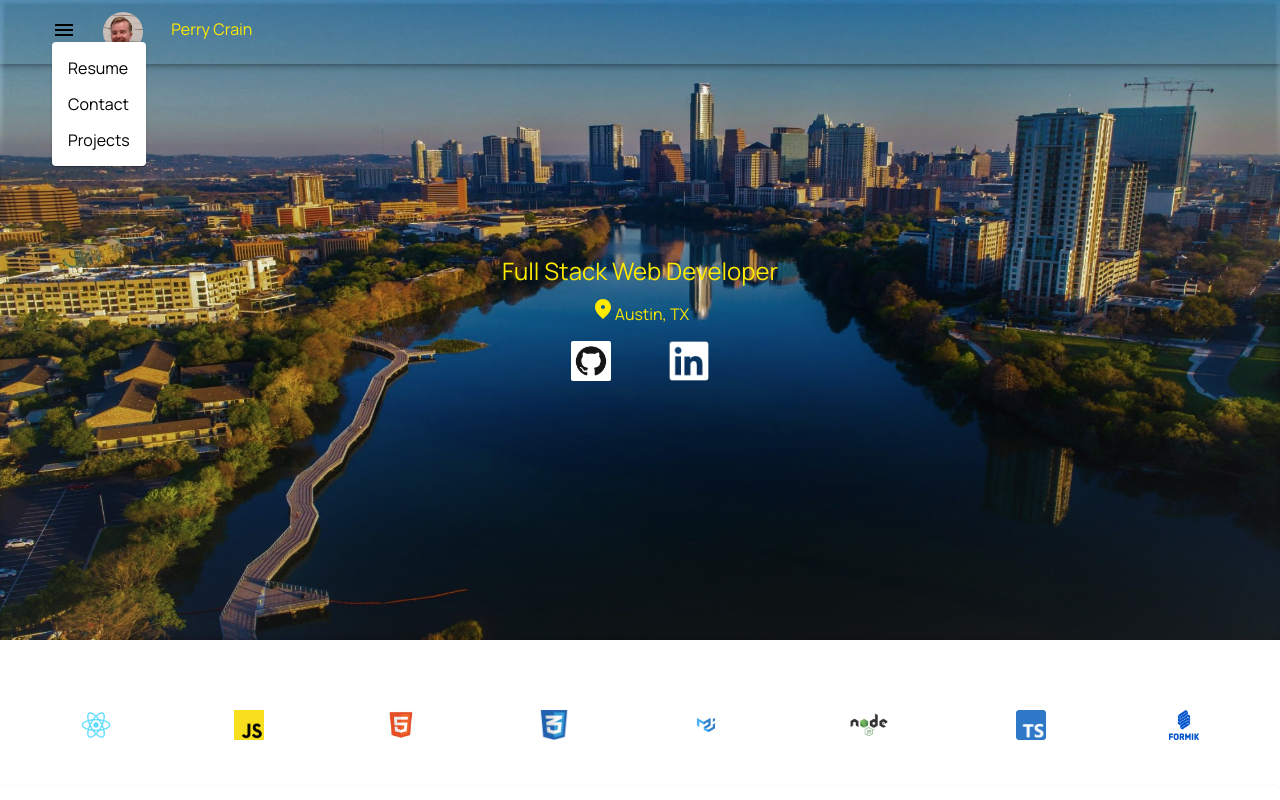
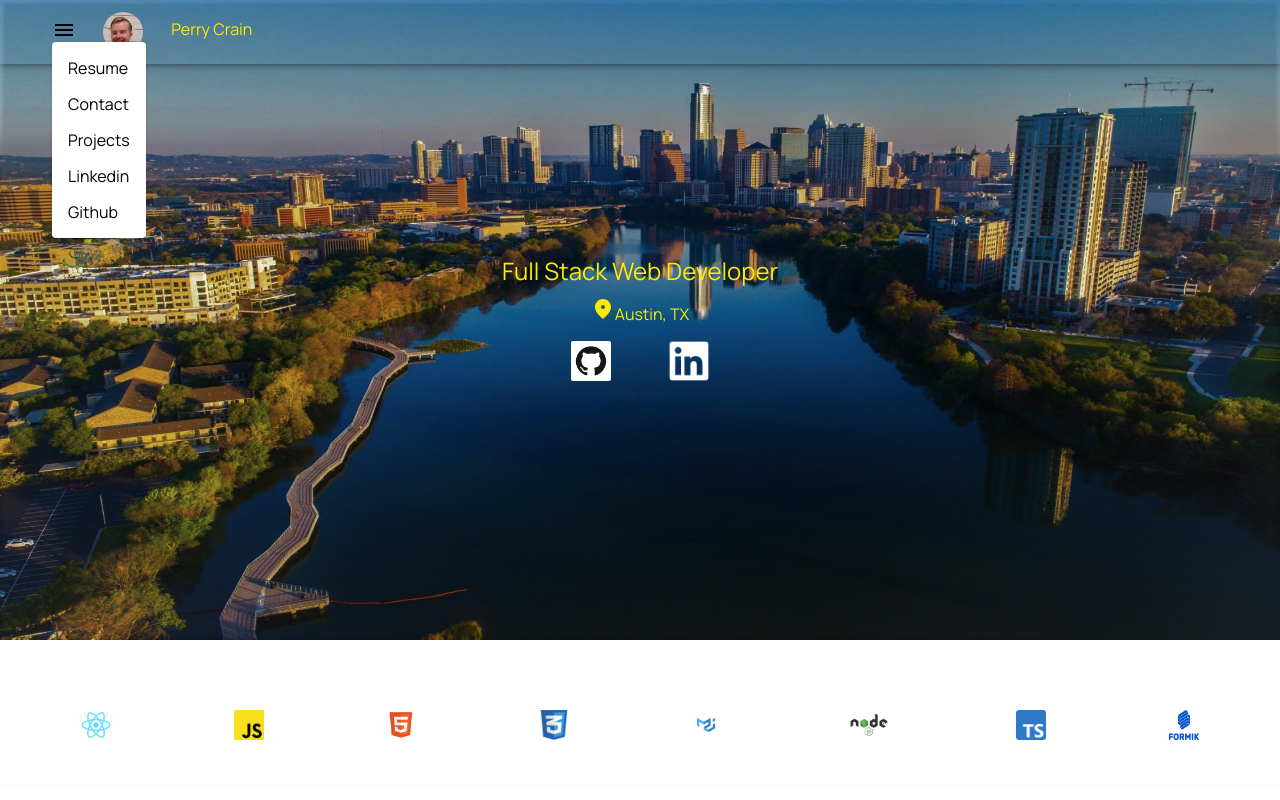
Before and after one commit to pcrain9/portfolio-website-v2, a React (Create React App) app: page / in a window 1280 px wide. Both pictures are taken after a click on the icon 63 px from the left and 30 px from the top of the page. Shown: the top 800 px of the page. Built offline with nearby package versions, Linux system fonts and the light colour scheme.

Commit message:
march '22 update

```diff
--- a/src/components/AboutMenu.js
+++ b/src/components/AboutMenu.js
@@ -91,7 +91,7 @@ function AboutMenu() {
                     <Link
                       sx={{ color: "black" }}
                       underline="none"
-                      href="https://drive.google.com/file/d/1QeEB7l3W1PkH7rD4P_b5yCDnXslZVBaT/view?usp=sharing"
+                      href="https://drive.google.com/file/d/1FcyCdhYFe2uXFjGpvjoVL5BF40qz7S0Y/view?usp=sharing"
                     >
                       Resume
                     </Link>
@@ -106,8 +106,31 @@ function AboutMenu() {
                     </Link>
                   </MenuItem>
                   <MenuItem onClick={handleClose}>
-                    <Link sx={{ color: "black" }} underline="none" onClick={scrollTo}>Projects</Link>
-
+                    <Link
+                      sx={{ color: "black" }}
+                      underline="none"
+                      onClick={scrollTo}
+                    >
+                      Projects
+                    </Link>
+                  </MenuItem>
+                  <MenuItem>
+                    <Link
+                      sx={{ color: "black" }}
+                      underline="none"
+                      href="https://www.linkedin.com/in/perrycrain9/"
+                    >
+                      Linkedin
+                    </Link>
+                  </MenuItem>
+                  <MenuItem>
+                    <Link
+                      sx={{ color: "black" }}
+                      underline="none"
+                      href="https://www.github.com/pcrain9"
+                    >
+                      Github
+                    </Link>
                   </MenuItem>
                 </MenuList>
               </ClickAwayListener>
--- a/src/components/Footer.js
+++ b/src/components/Footer.js
@@ -26,7 +26,7 @@ function Footer() {
             <Box
               sx={{
                 width: "100%",
-                height: "40vh",
+                height: "30vh",
                 display: "flex",
                 justifyContent: "center",
                 alignItems: "center",
@@ -35,17 +35,17 @@ function Footer() {
             >
               <div
                 style={{
-                  height: "150px",
-                  width: "150px",
+                  height: "100px",
+                  width: "100px",
                   borderRadius: "50%",
                   backgroundColor: "white",
                   marginBottom: "5px",
                 }}
               >
                 <Typography
-                  variant="h2"
+                  variant="h4"
                   color="#26a69a"
-                  sx={{ padding: "35px" }}
+                  sx={{ padding: "30px" }}
                 >
                   PC
                 </Typography>
@@ -95,9 +95,17 @@ function Footer() {
               paragraph
               component={Link}
               underline="hover"
-              href="https://drive.google.com/file/d/1QeEB7l3W1PkH7rD4P_b5yCDnXslZVBaT/view?usp=sharing"
+              href="https://drive.google.com/file/d/1FcyCdhYFe2uXFjGpvjoVL5BF40qz7S0Y/view?usp=sharing"
             >
               resume
+            </Typography>
+            <Typography
+              paragraph
+              component={Link}
+              underline="hover"
+              href="https://www.linkedin.com/in/perrycrain9/"
+            >
+              linkedin
             </Typography>
             <Typography
               paragraph
--- a/src/components/Projects.js
+++ b/src/components/Projects.js
@@ -14,12 +14,13 @@ import RadioButtonCheckedIcon from "@mui/icons-material/RadioButtonChecked";
 
 import Symbols from "./Symbols";
 import projectData from "../data/project-data.js";
+import harvardImage from "../data/harvard-image.png";
 import dlPreviewImage from "../data/basecamp-image.png";
 import weatherPreviewImage from "../data/weather-image.png";
 import metaDataParserImage from "../data/metadata-parser.png";
 
 function Projects() {
-  const images = [dlPreviewImage, metaDataParserImage, weatherPreviewImage];
+  const images = [harvardImage, dlPreviewImage, metaDataParserImage, weatherPreviewImage];
   const matches = useMediaQuery("(max-width:1000px)");
 
   const padding = matches ? 0 : 3
```
Also changed, not shown: src/data/project-data.js (+1 -1 lines), src/data/harvard-image.png (added).
